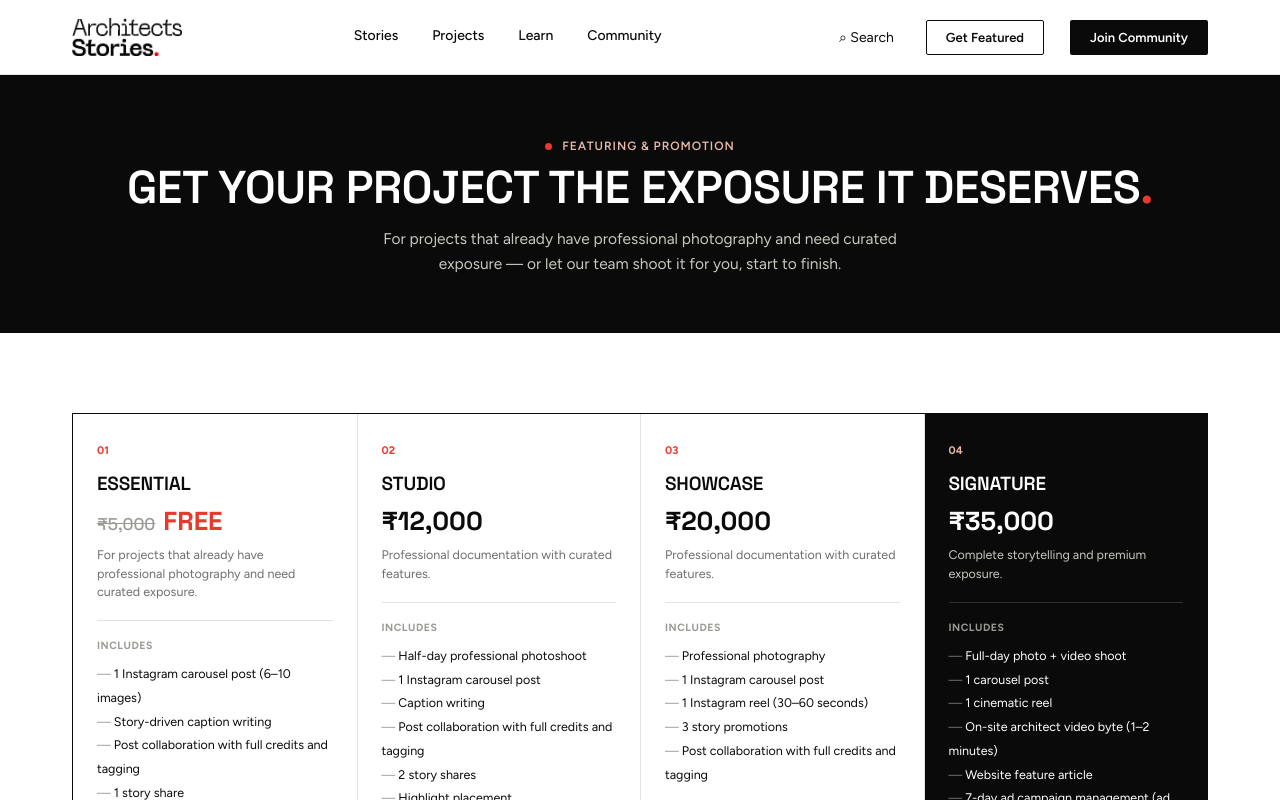
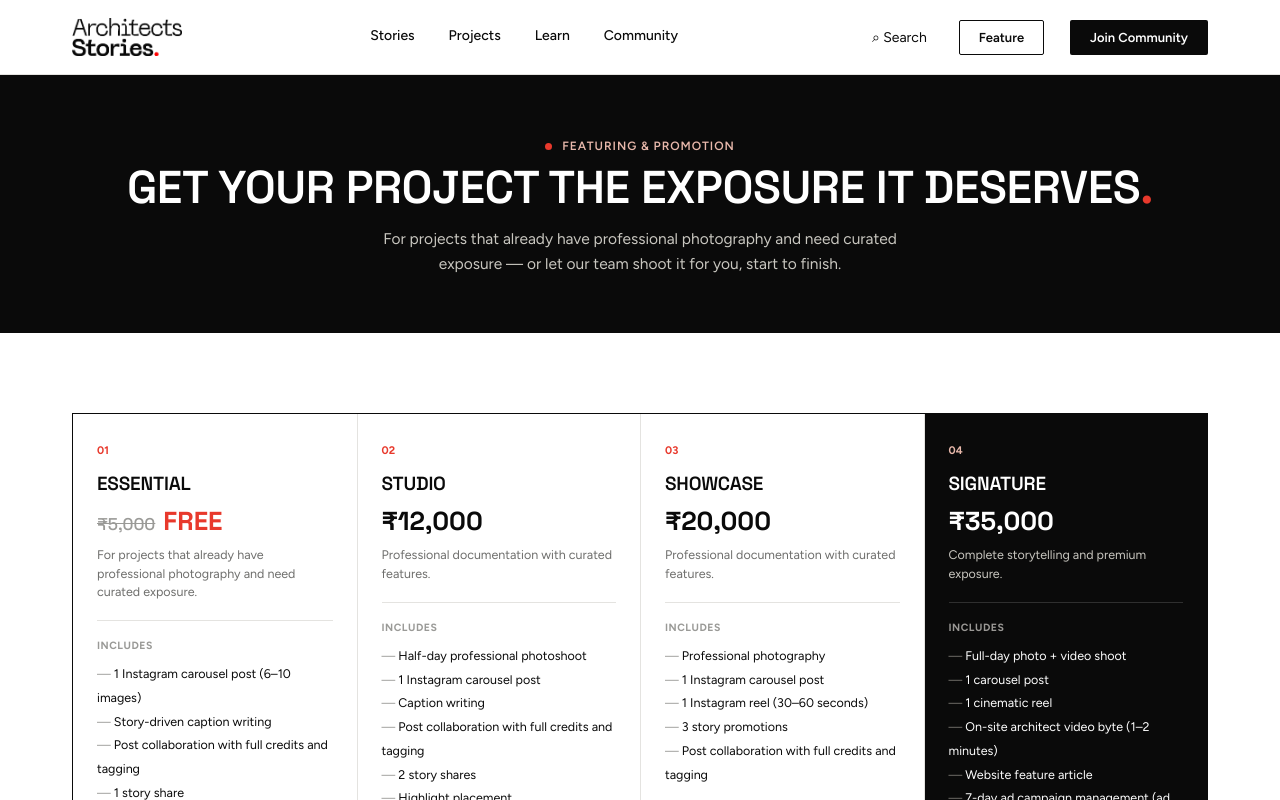
Before and after one commit to architectsstories/as-web, a Next.js app in the folder website/: page /plans in a window 1280 px wide. Shown: the top 800 px of the page. Built offline with nearby package versions, Linux system fonts and the light colour scheme.

Commit message:
menu final2

```diff
--- a/website/app/globals.css
+++ b/website/app/globals.css
@@ -42,11 +42,11 @@ nav.links a:hover::after{right:0;}
 .nav-search-wrap{display:flex;align-items:center;gap:8px;}
 .nav-search-wrap input{width:0;opacity:0;padding:0;border:1px solid var(--line);border-radius:2px;font-size:13.5px;transition:width .2s ease,opacity .2s ease,padding .2s ease;}
 .nav-search-wrap.open input{width:180px;opacity:1;padding:7px 10px;}
-.nav-cta{font-size:13px;font-weight:600;padding:10px 20px;background:var(--black);color:var(--white);border-radius:2px;transition:background .15s;white-space:nowrap;}
+.nav-cta{font-size:13px;font-weight:600;padding:10px 20px;background:var(--black);color:var(--white);border-radius:2px;transition:background .15s;}
 .nav-cta:hover{background:var(--red);}
-.nav-btn-outline{font-size:13px;font-weight:600;padding:9px 19px;background:none;color:var(--black);border:1px solid var(--black);border-radius:2px;transition:background .15s,color .15s;white-space:nowrap;}
+.nav-btn-outline{font-size:13px;font-weight:600;padding:9px 19px;background:none;color:var(--black);border:1px solid var(--black);border-radius:2px;transition:background .15s,color .15s;}
 .nav-btn-outline:hover{background:var(--black);color:var(--white);}
-.nav-burger{display:none;flex-direction:column;justify-content:center;gap:5px;width:26px;height:22px;background:none;border:none;cursor:pointer;padding:0;flex-shrink:0;}
+.nav-burger{display:none;flex-direction:column;justify-content:center;gap:5px;width:26px;height:22px;background:none;border:none;cursor:pointer;padding:0;}
 .nav-burger span{display:block;width:100%;height:2px;background:var(--black);transition:transform .18s,opacity .18s;}
 .nav-burger.open span:nth-child(1){transform:translateY(7px) rotate(45deg);}
 .nav-burger.open span:nth-child(2){opacity:0;}
@@ -55,14 +55,10 @@ nav.links a:hover::after{right:0;}
 @media(max-width:900px){
   nav.links,.nav-search-wrap,.nav-right a.nav-btn-outline{display:none;}
   .nav-burger{display:flex;}
-  .nav-right{gap:14px;}
   .mobile-menu{display:flex;flex-direction:column;gap:2px;padding:10px 32px 22px;border-top:1px solid var(--line);background:var(--white);}
   .mobile-links{display:flex;flex-direction:column;}
   .mobile-links a{padding:12px 0;font-size:15px;font-weight:500;color:var(--black);border-bottom:1px solid var(--line);}
   .mobile-feature{align-self:flex-start;margin-top:14px;}
-}
-@media(max-width:380px){
-  .nav-cta{font-size:12px;padding:9px 16px;}
 }
 
 /* ---------- section heads ---------- */
--- a/website/components/Header.js
+++ b/website/components/Header.js
@@ -51,7 +51,7 @@ export default function Header() {
               ⌕ Search
             </button>
           </form>
-          <Link className="nav-btn-outline" href="/submit">Get Featured</Link>
+          <Link className="nav-btn-outline" href="/submit">Feature</Link>
           <Link className="nav-cta" href="/join">Join Community</Link>
           <button
             className={`nav-burger${mobileOpen ? ' open' : ''}`}
@@ -73,7 +73,7 @@ export default function Header() {
             <Link href="/learn" onClick={() => setMobileOpen(false)}>Learn</Link>
             <Link href="/community" onClick={() => setMobileOpen(false)}>Community</Link>
           </nav>
-          <Link className="nav-btn-outline mobile-feature" href="/submit" onClick={() => setMobileOpen(false)}>Get Featured</Link>
+          <Link className="nav-btn-outline mobile-feature" href="/submit" onClick={() => setMobileOpen(false)}>Feature</Link>
         </div>
       )}
     </header>
```
